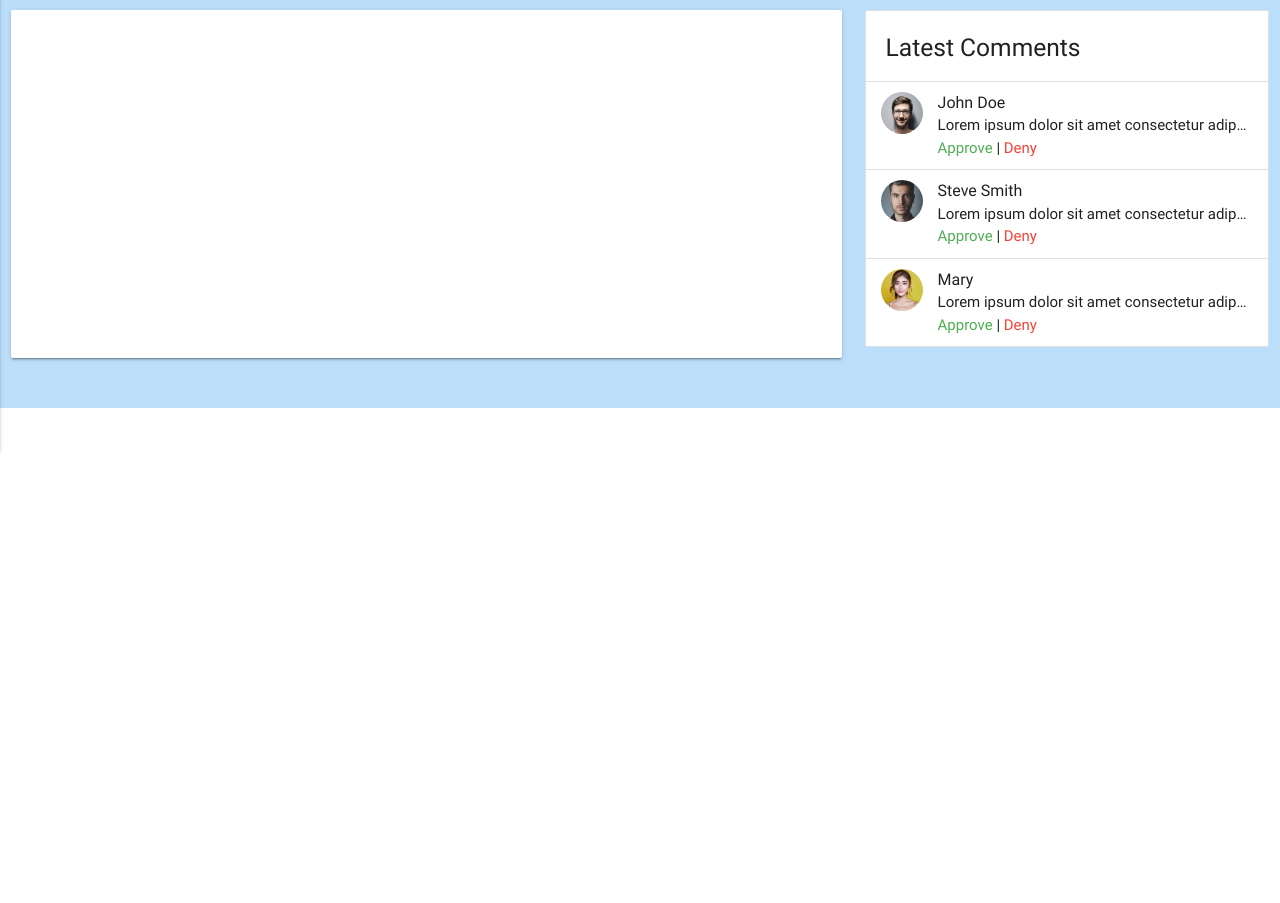
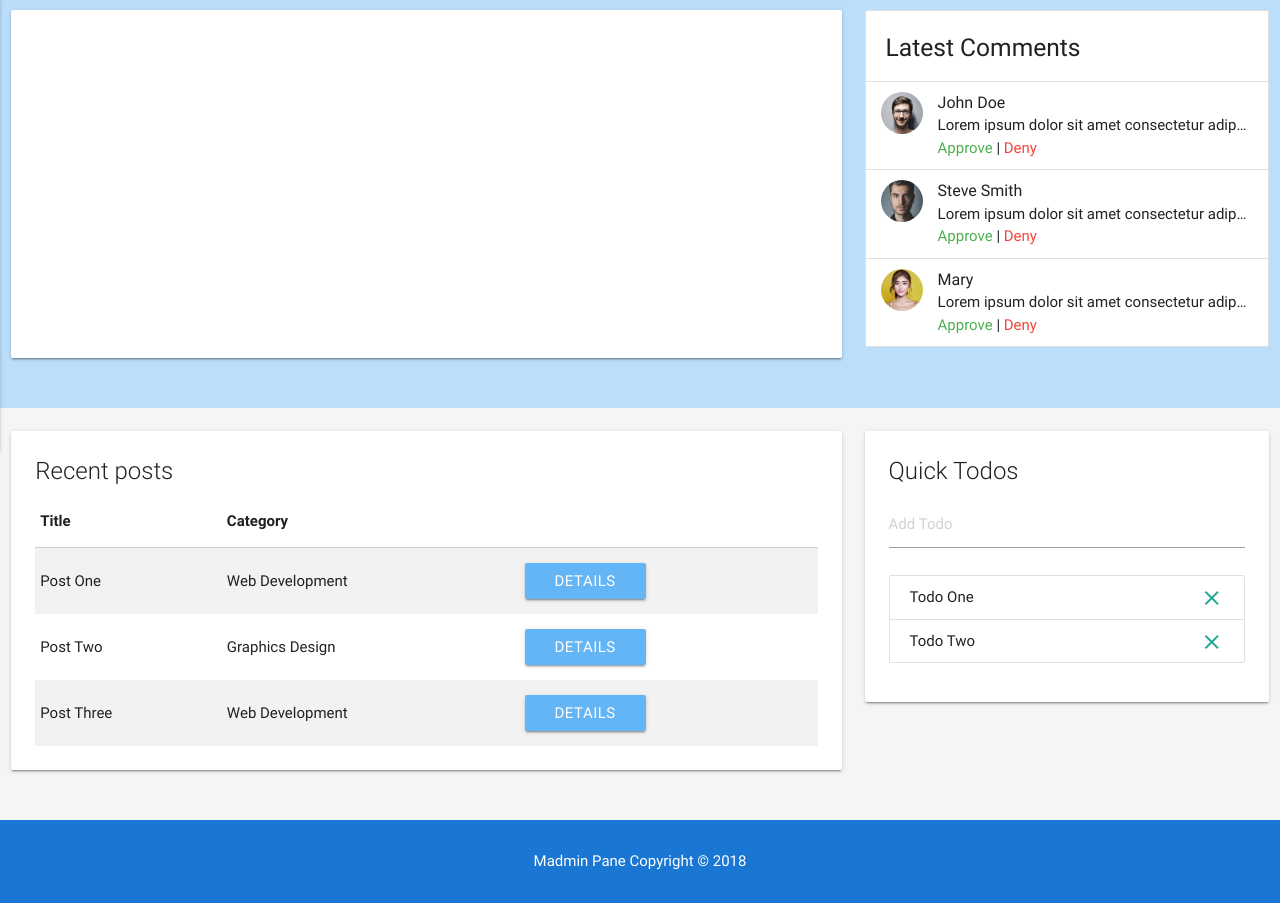
Before and after one commit to boonseng3/material-css-madmin, a plain HTML site: page index.html in a window 1280 px wide. Shown: the part 409-1312 px from the top of the page. Before the commit the page ends 817 px from the top, so only its background shows below. Drawn offline with nearby package versions, Linux system fonts and the light colour scheme; a script that the page names is missing.

Commit message:
Add posts, todos & footer

```diff
--- a/index.html
+++ b/index.html
@@ -13,7 +13,7 @@
   <title>Madmin</title>
 </head>
 
-<body>
+<body class="grey lighten-4">
   <nav class="blue darken-2">
     <div class="container">
       <div class="nav-wrapper">
@@ -140,21 +140,6 @@
     </div>
   </section>
 
-  <!-- Section: Preloader -->
-  <div class="preloader-wrapper big active loader">
-    <div class="spinner-layer spinner-blue-only">
-      <div class="circle-clipper left">
-        <div class="circle"></div>
-      </div>
-      <div class="gap-patch">
-        <div class="circle"></div>
-      </div>
-      <div class="circle-clipper right">
-        <div class="circle"></div>
-      </div>
-    </div>
-  </div>
-
   <!-- Section: Visitors -->
   <section class="section section-visitors blue lighten-4">
     <div class="row">
@@ -201,6 +186,99 @@
   </section>
 
 
+  <!-- Section: Recent Post & Todos -->
+  <section class="section section-recent">
+    <div class="row">
+      <div class="col s12 m6 l8">
+        <div class="card">
+          <div class="card-content">
+            <span class="card-title">Recent posts</span>
+            <table class="striped">
+              <thead>
+                <tr>
+                  <th>Title</th>
+                  <th>Category</th>
+                  <th></th>
+                </tr>
+              </thead>
+              <tbody>
+                <tr>
+                  <td>Post One</td>
+                  <td>Web Development</td>
+                  <td>
+                    <a href="details.html" class="btn blue lighten-2">Details</a>
+                  </td>
+                </tr>
+                <tr>
+                  <td>Post Two</td>
+                  <td>Graphics Design</td>
+                  <td>
+                    <a href="details.html" class="btn blue lighten-2">Details</a>
+                  </td>
+                </tr>
+                <tr>
+                  <td>Post Three</td>
+                  <td>Web Development</td>
+                  <td>
+                    <a href="details.html" class="btn blue lighten-2">Details</a>
+                  </td>
+                </tr>
+              </tbody>
+            </table>
+          </div>
+        </div>
+      </div>
+
+      <div class="col s12 m6 l4">
+        <div class="card">
+          <div class="card-content">
+            <span class="card-title">Quick Todos</span>
+            <form id="todo-form">
+              <div class="input-field">
+                <input type="text" id="todo" placeholder="Add Todo">
+              </div>
+            </form>
+            <ul class="collection todos">
+              <li class="collection-item">
+                <div>Todo One
+                  <a href="#" class="secondary-content delete">
+                    <i class="material-icons">close</i>
+                  </a>
+                </div>
+              </li>
+              <li class="collection-item">
+                <div>Todo Two
+                  <a href="#" class="secondary-content delete">
+                    <i class="material-icons">close</i>
+                  </a>
+                </div>
+              </li>
+            </ul>
+          </div>
+        </div>
+      </div>
+    </div>
+  </section>
+
+  <!-- Section: Footer -->
+  <footer class="section blue darken-2 white-text center">
+    <p>Madmin Pane Copyright &copy; 2018</p>
+  </footer>
+
+  <!-- Section: Preloader -->
+  <div class="preloader-wrapper big active loader">
+    <div class="spinner-layer spinner-blue-only">
+      <div class="circle-clipper left">
+        <div class="circle"></div>
+      </div>
+      <div class="gap-patch">
+        <div class="circle"></div>
+      </div>
+      <div class="circle-clipper right">
+        <div class="circle"></div>
+      </div>
+    </div>
+  </div>
   <!--Import jQuery before materialize.js-->
   <script type="text/javascript" src="https://code.jquery.com/jquery-3.2.1.min.js"></script>
   <script type="text/javascript" src="js/materialize.min.js"></script>
@@ -245,6 +323,29 @@
           Materialize.toast('Comment Denied', 3000);
         });
 
+        // Quick Todos
+        $('#todo-form').submit(function (e) {
+          e.preventDefault();
+          console.log($('#todo').val());
+          const output = `<li class="collection-item">
+                <div>${$('#todo').val()}
+                  <a href="#" class="secondary-content delete">
+                    <i class="material-icons">close</i>
+                  </a>
+                </div>
+              </li>`;
+          $('.todos').append(output);
+          Materialize.toast('Todo added', 3000);
+
+        });
+
+        // Delete todos
+        $('.todos').on('click', '.delete', function (e) {
+          e.preventDefault();
+          $(this).parent().parent().remove();
+          Materialize.toast('Todo removed', 3000);
+        });
+
       });
     }, 1000);
 
```
Also changed, not shown: 1 other file.
